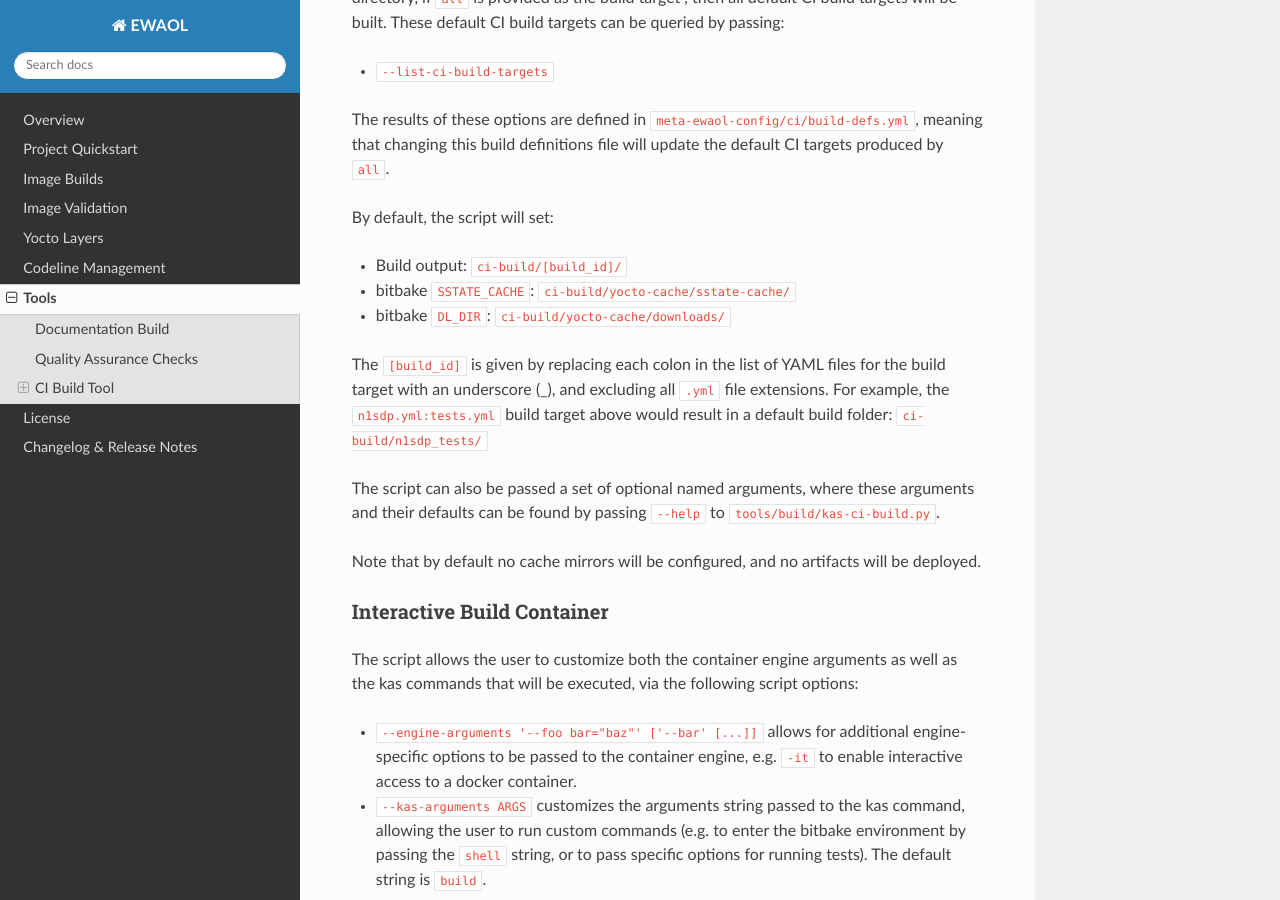
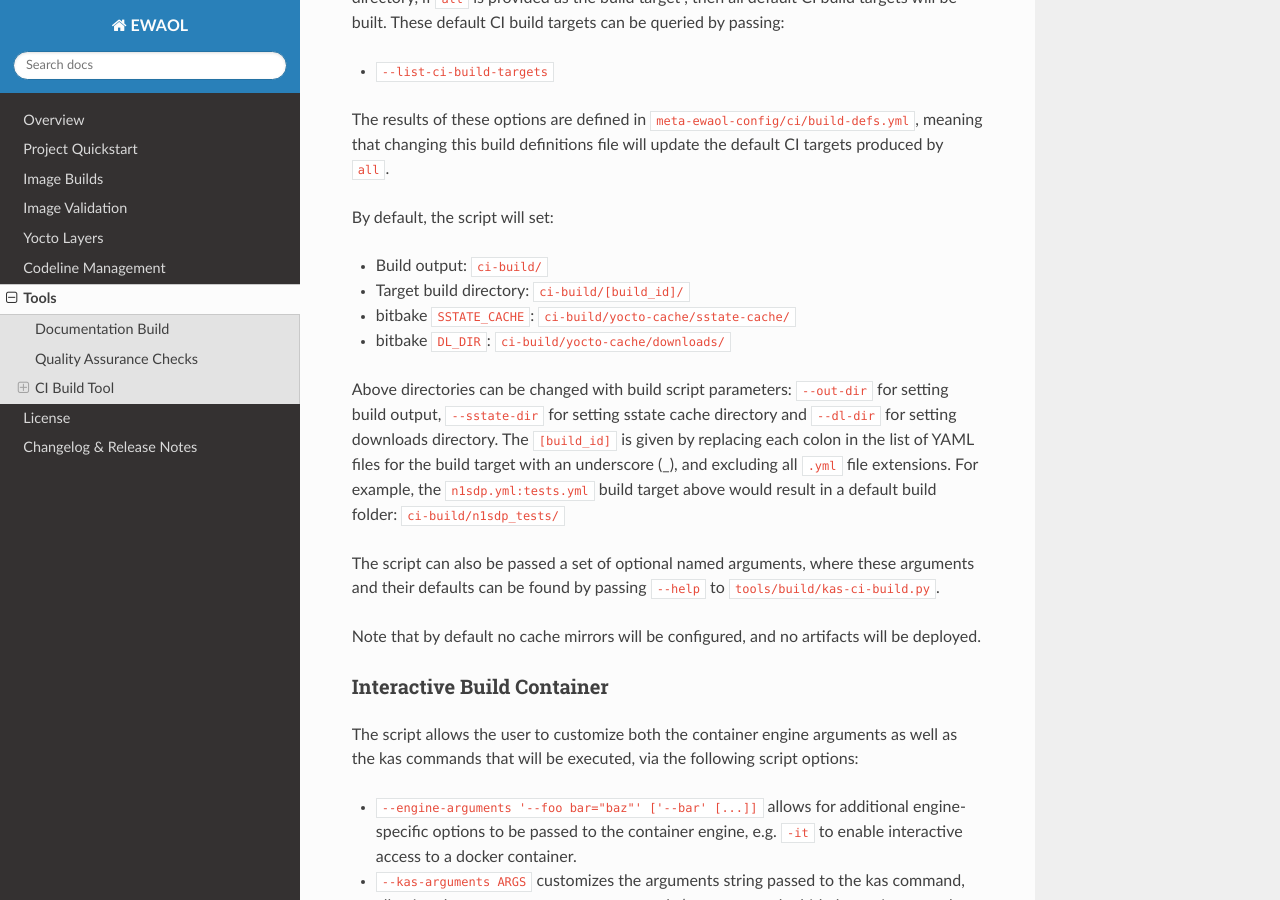
Before and after one commit to chaoge525/soafee_demo, a Sphinx documentation site: the page built from documentation/tools.rst, in a window 1280 px wide and 900 px high, scrolled down 3122 px. Built offline with Sphinx 7.4.7 and the Read the Docs theme 2.0.0, drawn with Linux system fonts in a browser that asks for light colours.

Commit message:
tools/kas-ci-build: Add '-j' and '--out-dir' parameters to build script
This patch:
 (*) adds '-j' parameter to set maximum number of cpu threads available for
     bitbake.
 (*) adds '--out-dir' parameter to allow user to change build directory.
 (*) renames 'layer_dir' variable into 'project_root', which is more accurate.
 (*) updates documentation.

Issue-Id: SCM-2620
Signed-off-by: Kamil Dziezyk <kamil.dziezyk@arm.com>
Change-Id: Ia4d12550e9c2b982147f3b537b56ff73c7cb0121

```diff
--- a/documentation/tools.rst
+++ b/documentation/tools.rst
@@ -153,10 +153,14 @@
 
 By default, the script will set:
 
-- Build output: ``ci-build/[build_id]/``
+- Build output: ``ci-build/``
+- Target build directory: ``ci-build/[build_id]/``
 - bitbake ``SSTATE_CACHE``: ``ci-build/yocto-cache/sstate-cache/``
 - bitbake ``DL_DIR``: ``ci-build/yocto-cache/downloads/``
 
+Above directories can be changed with build script parameters: ``--out-dir``
+for setting build output, ``--sstate-dir`` for setting sstate cache directory
+and ``--dl-dir`` for setting downloads directory.
 The ``[build_id]`` is given by replacing each colon in the list of YAML
 files for the build target with an underscore (_), and excluding all ``.yml``
 file extensions. For example, the ``n1sdp.yml:tests.yml`` build target above
```
Also changed, not shown: 3 other files.
